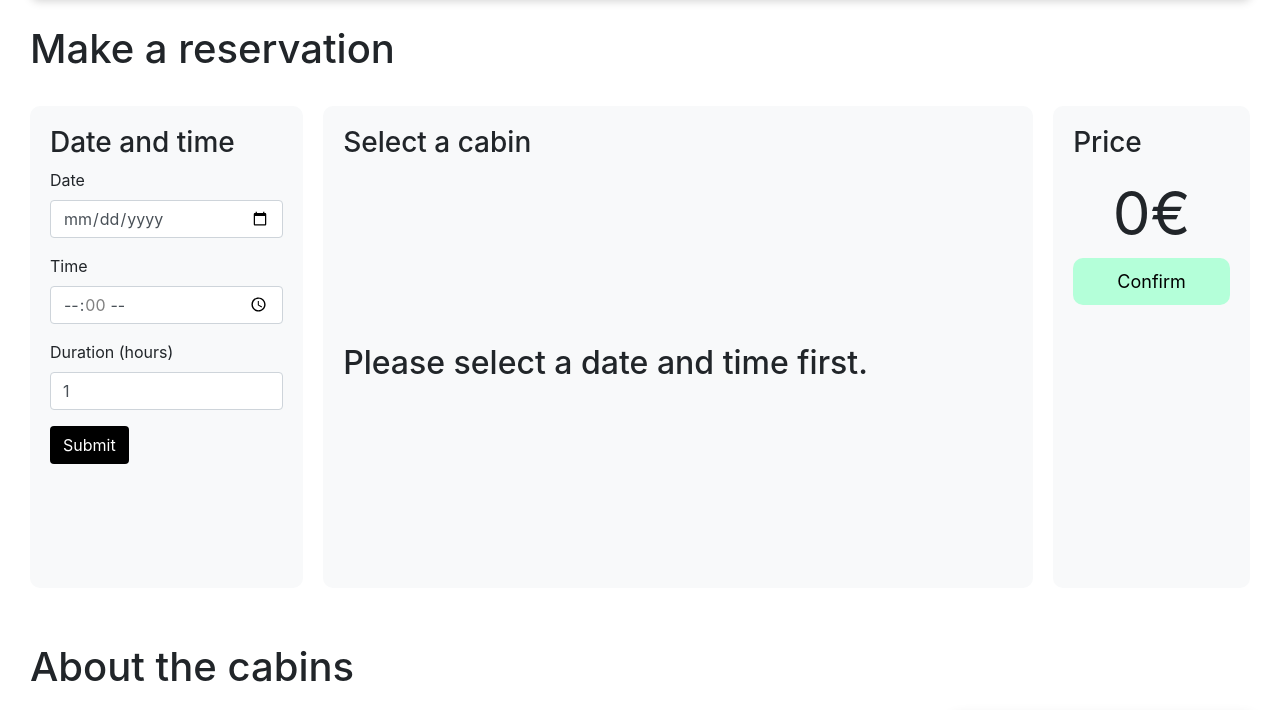
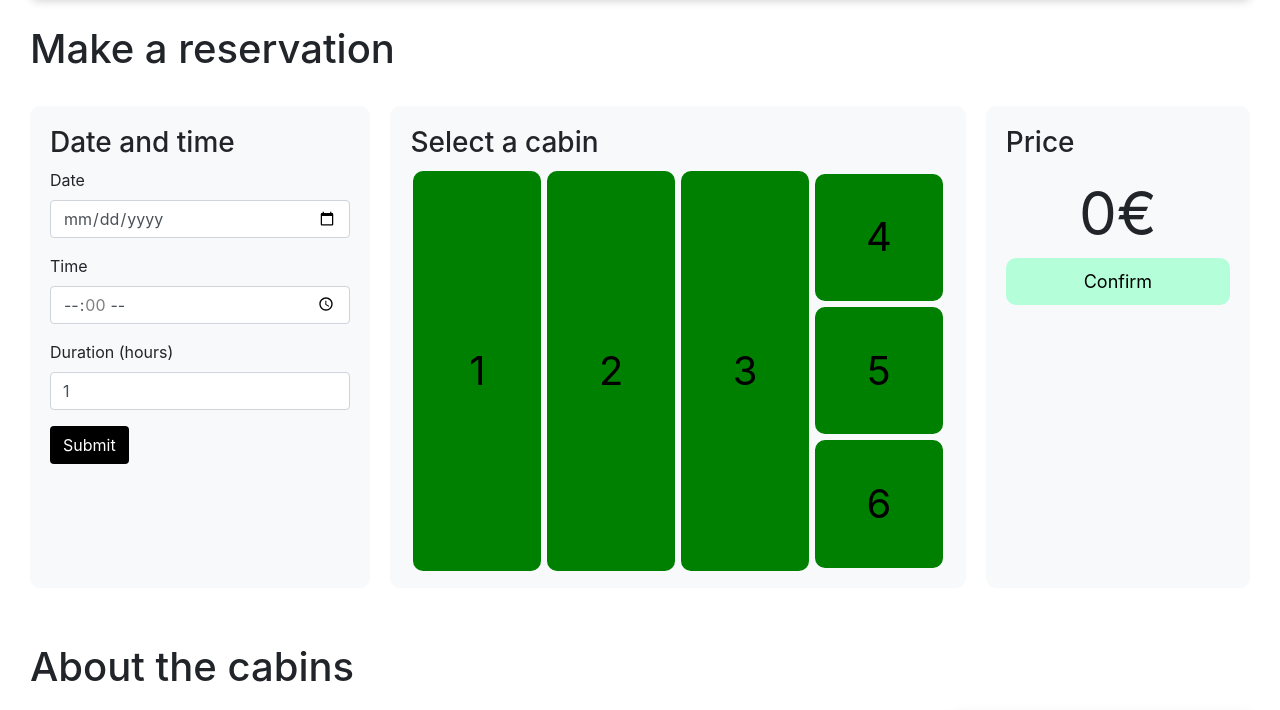
Before and after one commit to alberdijon/UNI2-DIY-garage, a PHP site: page /reserve.php?bin=0 in a window 1280 px wide. Shown: the part 60-770 px from the top of the page. Run offline with PHP 8.4, Linux system fonts and the light colour scheme; a user stored in the database is signed in; some libraries are stand-ins or nearby versions.

Commit message:
reserve backend partial

```diff
--- a/website/reserve.php
+++ b/website/reserve.php
@@ -24,15 +24,15 @@
                     <form action="./backend/reserve.php" method="post">
                         <div class="form-group">
                             <label for="date">Date</label>
-                            <input type="date" class="form-control" id="date" required>
+                            <input type="date" class="form-control" name="date" required>
                         </div>
                         <div class="form-group">
                             <label for="time">Time</label>
-                            <input type="time" step="3600" class="form-control" id="time" required>
+                            <input type="time" step="3600" class="form-control" name="time" required>
                         </div>
                         <div class="form-group">
                             <label for="duration">Duration (hours)</label>
-                            <input type="number" class="form-control" id="duration" value="1" min="1" max="3" required>
+                            <input type="number" class="form-control" name="duration" value="1" min="1" max="3" required>
                         </div>
                         <input type="submit" class="btn rdtsubmit"/>
                     </form>
@@ -40,16 +40,53 @@
                 <div class="rgarage">
                     <h3>Select a cabin</h3>
                     <?php
-                        if(isset($_POST['date'])) {
+                        if(isset($_GET['bin'])) {
+                            $bin = $_GET['bin'];
+                            $cabarr = array(TRUE, TRUE, TRUE, TRUE, TRUE, TRUE);
+                            for ($cabin = 6; $cabin <= 1; $cabin++) {
+                                if ($bin >= $cabin) {
+                                    $cabarr[$cabin - 1] = TRUE;
+                                    $bin = $bin - $cabin;
+                                } else {
+                                    $cabarr[$cabin - 1] = FALSE;
+                                }
+                            }
                             ?>
                             <div class="rgraphic">
-                            <div class="rgcabin cabin"><p>1</p></div>
+                                <?php
+                                    for($cabin = 1; $cabin <= 3; $cabin++) {
+                                        if($cabarr[$cabin - 1]) {
+                                            ?>
+                                            <div class="rgcabin cabin cabintrue"><p><?php echo "$cabin" ?></p></div>
+                                            <?php
+                                        } else {
+                                            ?>
+                                            <div class="rgcabin cabin cabinfalse"><p><?php echo "$cabin" ?></p></div>
+                                            <?php
+                                        }
+                                    }
+                                ?>
+                            <div class="rgvcabin">
+                                <?php
+                                    for ($cabin = 4; $cabin <= 6; $cabin++) {
+                                        if($cabarr[$cabin - 1]) {
+                                            ?>
+                                                <div class="rgmcabin cabin cabintrue"><p><?php echo "$cabin" ?></p></div>
+                                            <?php
+                                        } else {
+                                            ?>
+                                            <div class="rgmcabin cabin cabinfalse"><p><?php echo "$cabin" ?></p></div>
+                                            <?php
+                                        }
+                                    }
+                                ?>
+                            <!-- <div class="rgcabin cabin"><p>1</p></div>
                             <div class="rgcabin cabin"><p>2</p></div>
                             <div class="rgcabin cabin"><p>3</p></div>
                             <div class="rgvcabin">
                             <div class="rgmcabin cabin"><p>4</p></div>
                             <div class="rgmcabin cabin"><p>5</p></div>
-                            <div class="rgmcabin cabin"><p>6</p></div>
+                            <div class="rgmcabin cabin"><p>6</p></div> -->
                         </div>
                     </div>
                     <?php
--- a/website/styles.css
+++ b/website/styles.css
@@ -226,14 +226,6 @@
 	flex-direction: row;
 }
 
-.rgcabin {
-	height: 100%;
-	flex-grow: 1;
-	border-radius: 10px;
-	background-color: red;
-	margin: 3px;
-}
-
 .rgvcabin {
 	height: 100%;
 	flex-grow: 1;
@@ -247,7 +239,6 @@
 	height: 100%;
 	flex-grow: 1;
 	border-radius: 10px;
-	background-color: red;
 	margin: 3px;
 }
 
@@ -255,8 +246,15 @@
 	width: 100%;
 	flex-grow: 1;
 	border-radius: 10px;
+	margin: 3px 0;
+}
+
+.cabinfalse {
 	background-color: red;
-	margin: 3px 0;
+}
+
+.cabintrue {
+	background-color: green;
 }
 
 .cabin {
```
Also changed, not shown: website/backend/reserve.php (+8 -16 lines).
